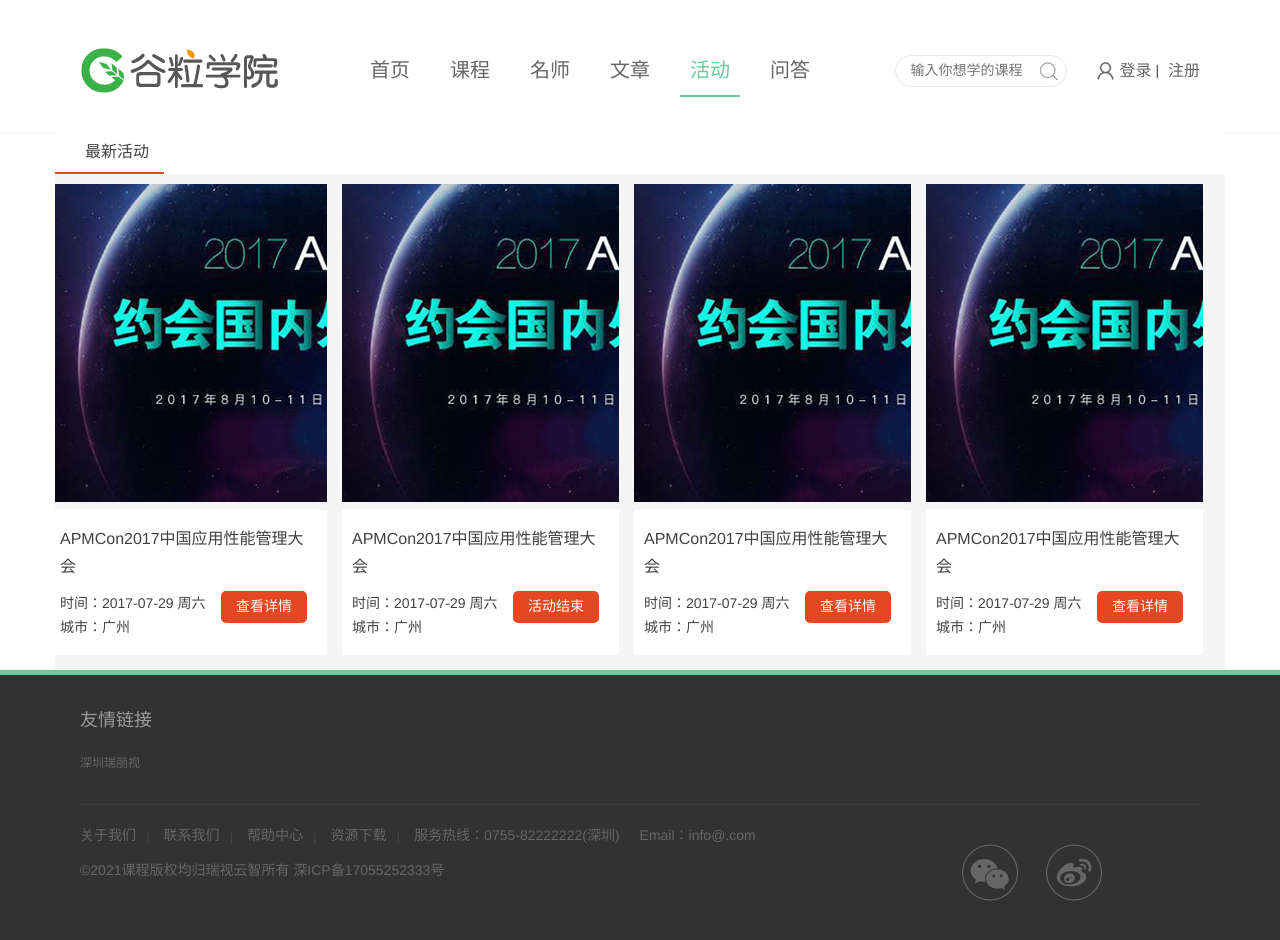
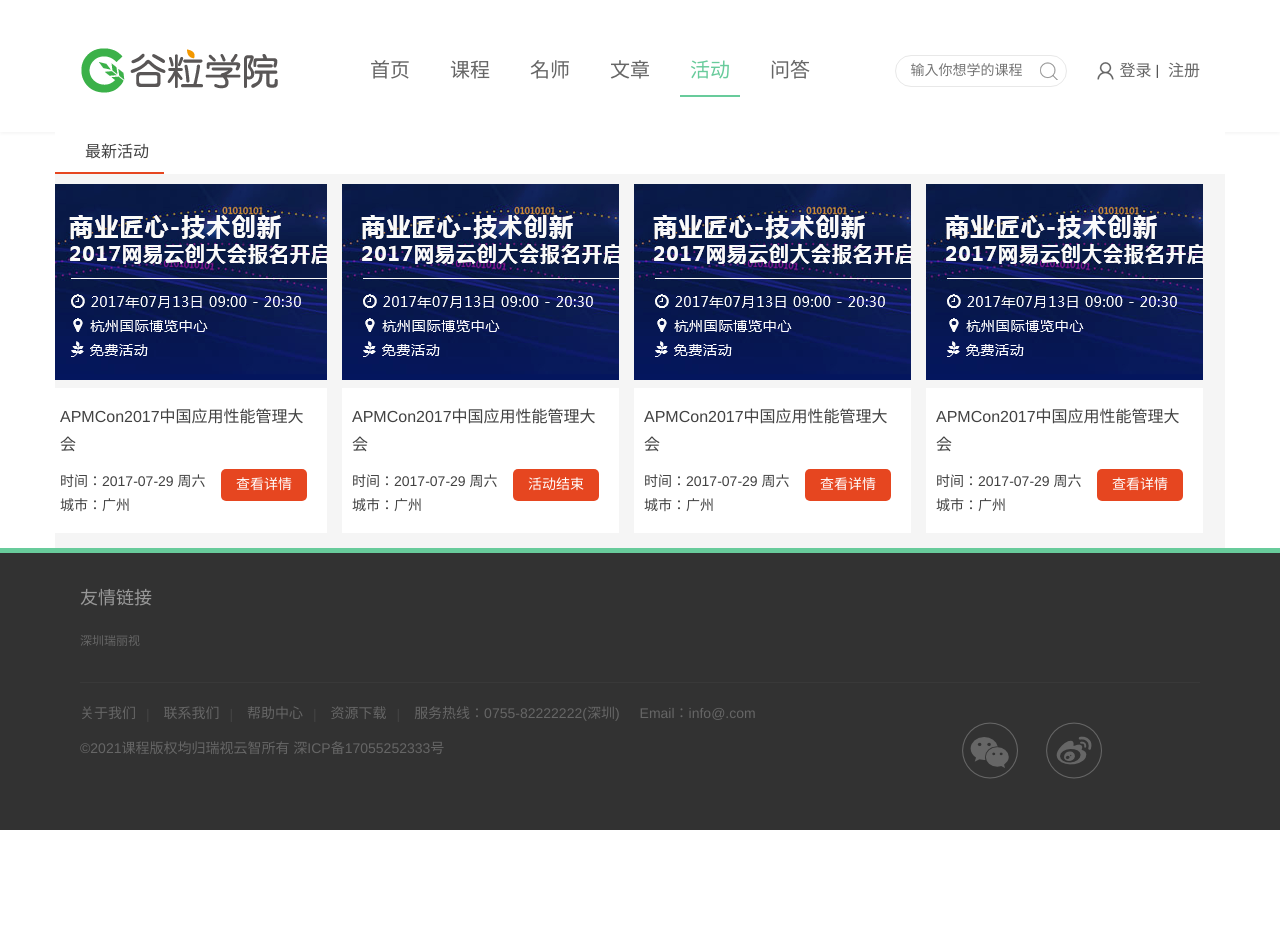
Before and after one commit to inwen6/course, a Nuxt app: page /activity in a window 1280 px wide. Shown: the top 940 px of the page. After the commit the page ends 830 px from the top, so only its background shows below. Built offline with nearby package versions, Linux system fonts and the light colour scheme; what vue-qriously would draw is missing.

Commit message:
yuanjinyan
修改样式

```diff
--- a/pages/activity/index.vue
+++ b/pages/activity/index.vue
@@ -13,7 +13,7 @@
               <div class="activity-inner">
                 <a href="http://"></a>
                 <div class="img">
-                  <a href="./activity-detail.html" target="_blank"><img src="../../assets/img/widget-acti.png" alt="" /></a>
+                  <a href="./activity-detail.html" target="_blank"><img src="../../assets/img/widget-activity01.png" alt="" /></a>
                 </div>
                 <div class="text">
                   <p class="title">APMCon2017中国应用性能管理大会</p>
@@ -32,7 +32,7 @@
               <div class="activity-inner">
                 <a href="http://"></a>
                 <div class="img">
-                  <a href="./activity-detail.html" target="_blank"><img src="../../assets/img/widget-acti.png" alt="" /></a>
+                  <a href="./activity-detail.html" target="_blank"><img src="../../assets/img/widget-activity01.png" alt="" /></a>
                 </div>
                 <div class="text">
                   <p class="title">APMCon2017中国应用性能管理大会</p>
@@ -51,7 +51,7 @@
               <div class="activity-inner">
                 <a href="http://"></a>
                 <div class="img">
-                  <a href="./activity-detail.html" target="_blank"><img src="../../assets/img/widget-acti.png" alt="" /></a>
+                  <a href="./activity-detail.html" target="_blank"><img src="../../assets/img/widget-activity01.png" alt="" /></a>
                 </div>
                 <div class="text">
                   <p class="title">APMCon2017中国应用性能管理大会</p>
@@ -70,7 +70,7 @@
               <div class="activity-inner">
                 <a href="http://"></a>
                 <div class="img">
-                  <a href="./activity-detail.html" target="_blank"><img src="../../assets/img/widget-acti.png" alt="" /></a>
+                  <a href="./activity-detail.html" target="_blank"><img src="../../assets/img/widget-activity01.png" alt="" /></a>
                 </div>
                 <div class="text">
                   <p class="title">APMCon2017中国应用性能管理大会</p>
```
Also changed, not shown: pages/activity/_id.vue (added, +8 -0 lines).
